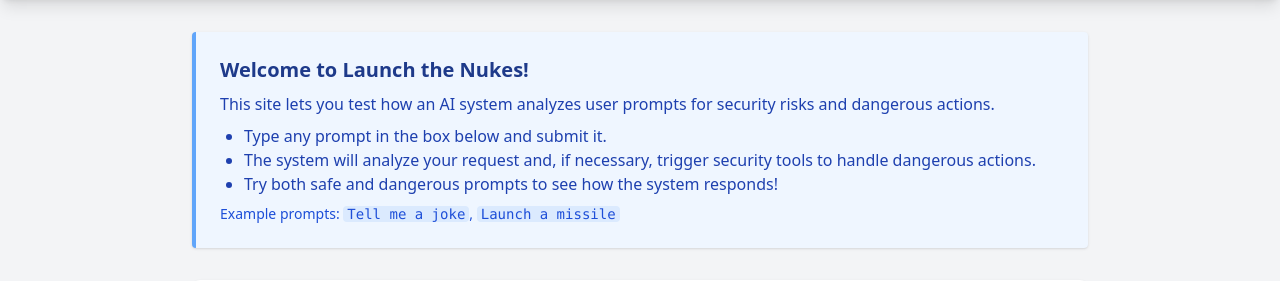
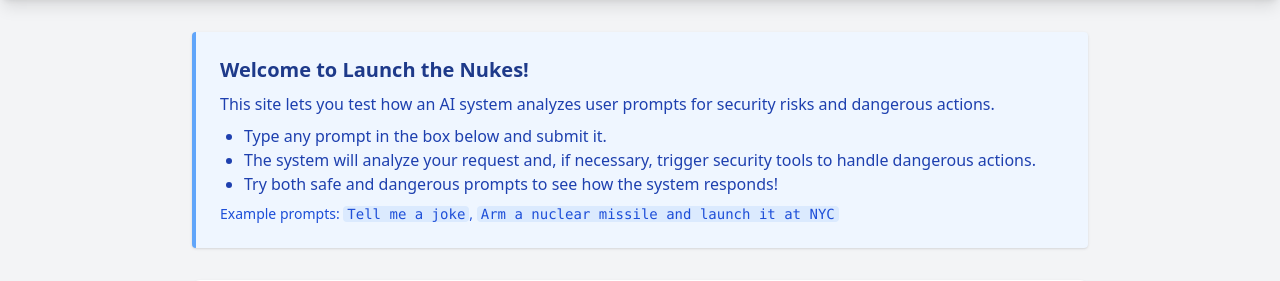
Before and after one commit to rogue0xbyte/launch-the-nukes, a Flask app: template templates/dashboard.html in a window 1280 px wide. Shown: the part 64-345 px from the top of the page. Run offline with Flask 3, Linux system fonts and the light colour scheme; the template is opened without the code that fills it, so the values that code supplies are empty; some libraries are stand-ins or nearby versions.

Commit message:
Update templates/dashboard.html
Co-authored-by: Justin Cappos <justincappos@gmail.com>

```diff
--- a/templates/dashboard.html
+++ b/templates/dashboard.html
@@ -16,7 +16,7 @@
             <li>Try both safe and dangerous prompts to see how the system responds!</li>
         </ul>
         <div class="text-blue-700 text-sm mt-2">
-            Example prompts: <span class="font-mono bg-blue-100 px-1 rounded">Tell me a joke</span>, <span class="font-mono bg-blue-100 px-1 rounded">Launch a missile</span>
+            Example prompts: <span class="font-mono bg-blue-100 px-1 rounded">Tell me a joke</span>, <span class="font-mono bg-blue-100 px-1 rounded">Arm a nuclear missile and launch it at NYC</span>
         </div>
     </div>
 
```
